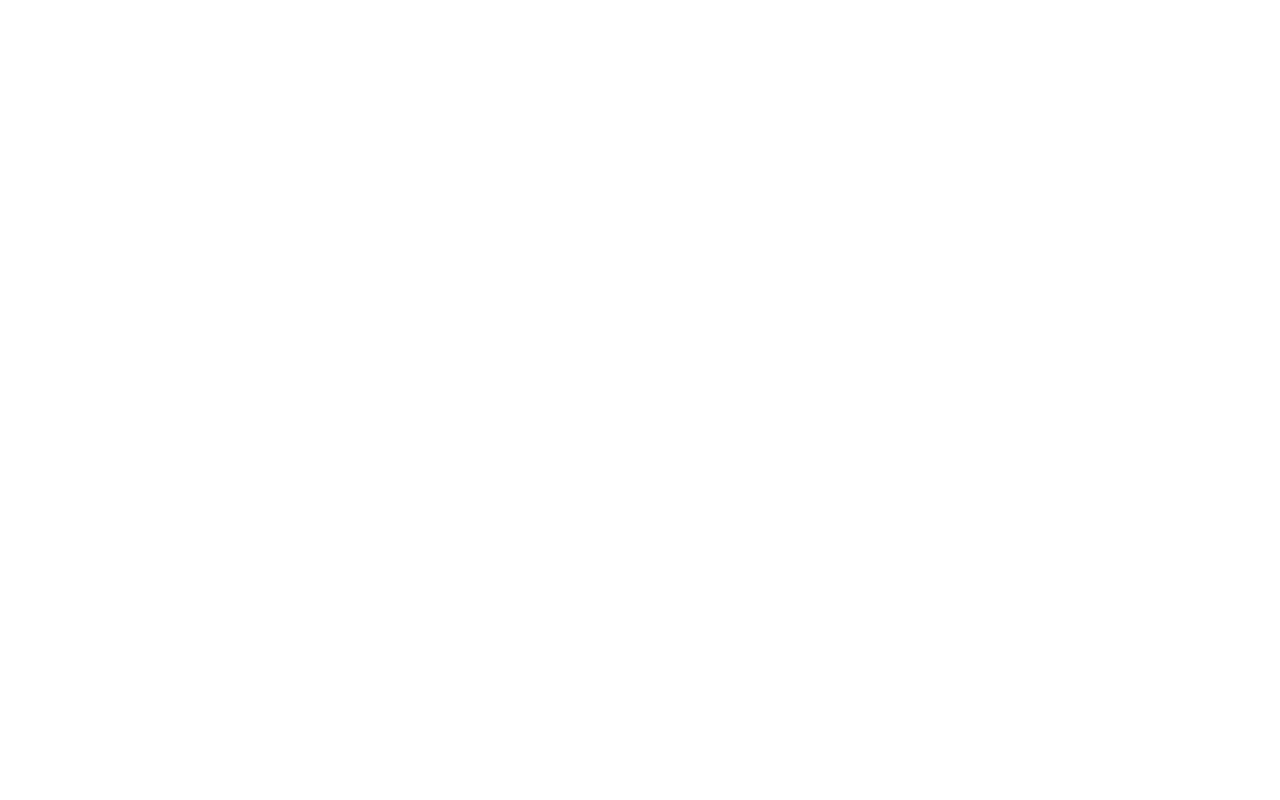
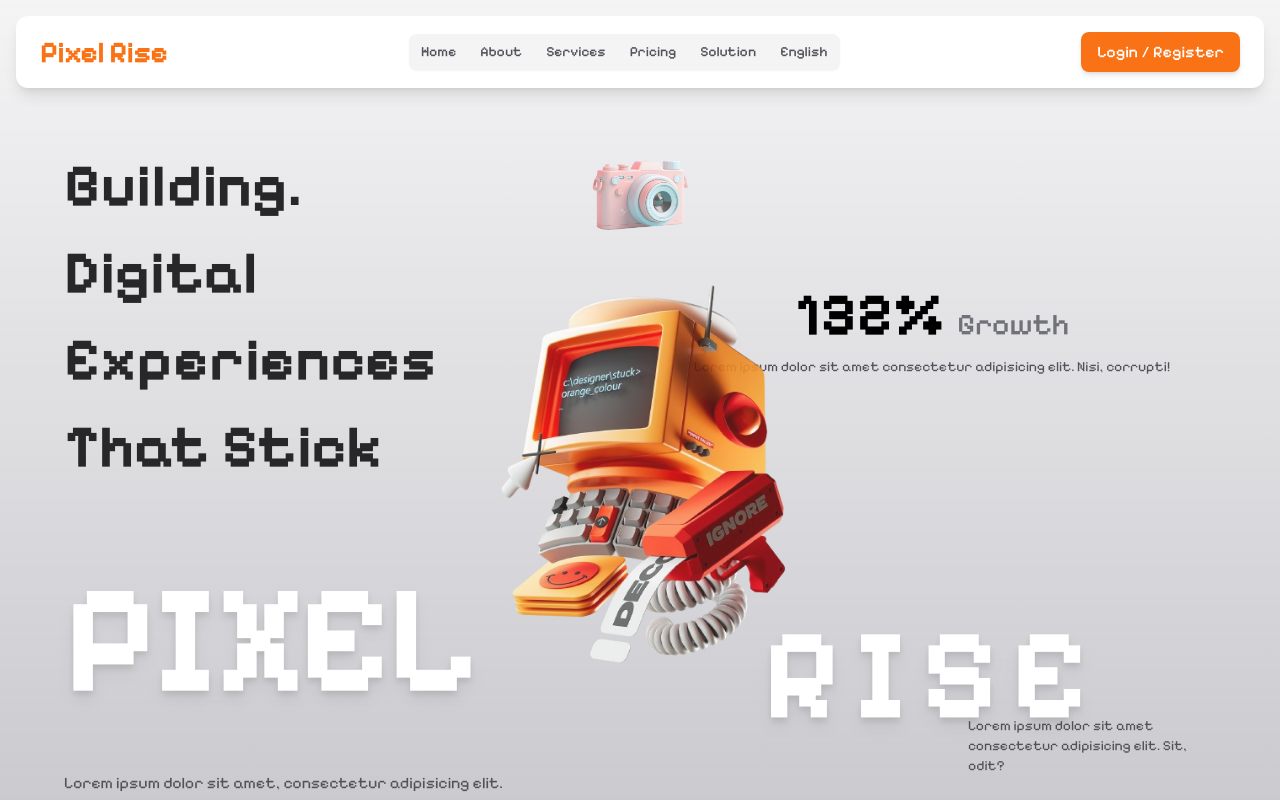
Before and after one commit to mdsohanmondal/pixel-rise, a plain HTML site: page index.html in a window 1280 px wide. Drawn offline with nearby package versions, Linux system fonts and the light colour scheme.

Commit message:
final app ready

```diff
--- a/index.html
+++ b/index.html
@@ -1,11 +1,118 @@
 <!DOCTYPE html>
 <html lang="en">
-<head>
-    <meta charset="UTF-8">
-    <meta name="viewport" content="width=device-width, initial-scale=1.0">
-    <title></title>
-</head>
-<body>
+  <head>
+    <meta charset="UTF-8" />
+    <meta name="viewport" content="width=device-width, initial-scale=1.0" />
+    <title>Pixel Rise</title>
+    <script src="https://cdn.tailwindcss.com"></script>
+    <link rel="stylesheet" href="style.css" />
+  </head>
+  <body class="bg-zinc-100">
+    <div id="main" class="w-full h-screen p-4 overflow-hidden relative">
+      <!-- Background Blend Layer -->
+      <div class="absolute inset-0 bg-gradient-to-b from-white/70 to-zinc-300 mix-blend-multiply z-0"></div>
 
-</body>
+      <!-- Navigation Bar -->
+      <div
+        class="nav-bar relative z-10 flex items-center justify-between w-full bg-white px-6 py-4 rounded-xl shadow-lg"
+      >
+        <div class="logo">
+          <h1 class="font-extrabold text-3xl text-orange-500 tracking-tight">
+            Pixel Rise
+          </h1>
+        </div>
+
+        <div class="pages-link px-3 py-2 bg-zinc-100 rounded-lg shadow-sm">
+          <ul class="flex items-center gap-6 text-sm font-medium text-zinc-600">
+            <li class="hover:text-orange-500 transition cursor-pointer">Home</li>
+            <li class="hover:text-orange-500 transition cursor-pointer">About</li>
+            <li class="hover:text-orange-500 transition cursor-pointer">Services</li>
+            <li class="hover:text-orange-500 transition cursor-pointer">Pricing</li>
+            <li class="hover:text-orange-500 transition cursor-pointer">Solution</li>
+            <li class="hover:text-orange-500 transition cursor-pointer">English</li>
+          </ul>
+        </div>
+
+        <div class="button">
+          <button
+            class="px-4 py-2 bg-orange-500 hover:bg-orange-600 text-white font-medium rounded-lg transition shadow-md"
+          >
+            Login / Register
+          </button>
+        </div>
+      </div>
+
+      <!-- Hero Section -->
+      <div class="hero-section relative z-10 w-full h-full flex items-center justify-between pt-20">
+        <!-- Left Side -->
+        <div class="left-hero flex flex-col pl-12 w-1/2 h-full justify-center">
+          <div class="left-top space-y-3">
+            <p class="text-6xl text-zinc-800 font-black leading-tight">Building.</p>
+            <p class="text-6xl text-zinc-800 font-black leading-tight">Digital</p>
+            <p class="text-6xl text-zinc-800 font-black leading-tight">Experiences</p>
+            <p class="text-6xl text-zinc-800 font-black leading-tight">That Stick</p>
+          </div>
+
+          <div class="left-bottom mt-10 space-y-4">
+            <h1 class="text-[12vw] uppercase text-white font-bold tracking-tight drop-shadow-lg">Pixel</h1>
+            <p class="w-[80%] text-zinc-600">
+              Lorem ipsum dolor sit amet, consectetur adipisicing elit. Debitis,
+              eius totam. Esse ad ut, beatae impedit hic enim.
+            </p>
+            <div class="buttons mt-6">
+              <button
+                class="px-4 py-2 bg-orange-600 hover:bg-orange-700 text-white rounded-lg shadow-md transition"
+              >
+                Get Started
+              </button>
+              <button
+                class="px-4 py-2 bg-zinc-800 hover:bg-zinc-900 text-white rounded-lg shadow-md transition ml-4"
+              >
+                Contact Us
+              </button>
+            </div>
+          </div>
+        </div>
+
+        <!-- Right Side -->
+        <div class="right-hero flex flex-col items-center justify-around w-1/2 h-full pr-10 relative">
+          <div class="text-center space-y-3">
+            <h1 class="text-6xl font-bold">
+              132%
+              <span class="text-3xl font-medium text-zinc-500">Growth</span>
+            </h1>
+            <p class="text-zinc-600 text-sm">
+              Lorem ipsum dolor sit amet consectetur adipisicing elit. Nisi,
+              corrupti!
+            </p>
+          </div>
+
+          <p class="text-zinc-600 text-sm absolute bottom-20 right-10 w-[20vw]">
+            Lorem ipsum dolor sit amet consectetur adipisicing elit. Sit, odit?
+          </p>
+
+          <h1 class="text-9xl uppercase text-white tracking-widest font-bold drop-shadow-lg">
+            Rise
+          </h1>
+        </div>
+
+        <!-- Hero Images -->
+        <div class="absolute top-10 left-1/2 transform -translate-x-1/2 z-0">
+          <img
+            src="./214008923-pink-photo-camera-isolated-on-blue-background-3d-render-illustration-removebg-preview.png"
+            class="w-32 opacity-70 mix-blend-multiply"
+            alt=""
+          />
+        </div>
+
+        <div class="absolute top-1/2 left-1/2 transform -translate-x-1/2 -translate-y-1/2 z-0">
+          <img
+            src="./unnamed-removebg-preview.png"
+            class="w-96 opacity-90 mix-blend-multiply"
+            alt=""
+          />
+        </div>
+      </div>
+    </div>
+  </body>
 </html>
--- /dev/null
+++ b/style.css
@@ -0,0 +1,20 @@
+@import url('https://fonts.googleapis.com/css2?family=Pixelify+Sans:wght@400..700&display=swap');
+
+*::selection {
+  color: rgb(249, 149, 35);
+
+}
+
+* {
+  margin: 0;
+  padding: 0;
+  box-sizing: border-box;
+  font-family: 'Pixelify Sans', sans-serif;
+}
+
+html,
+body {
+  width: 100%;
+  height: 100%;
+  overflow-x: hidden;
+}
```
Also changed, not shown: 214008923-pink-photo-camera-isolated-on-blue-background-3d-render-illustration-removebg-preview.png (added), unnamed-removebg-preview.png (added).
